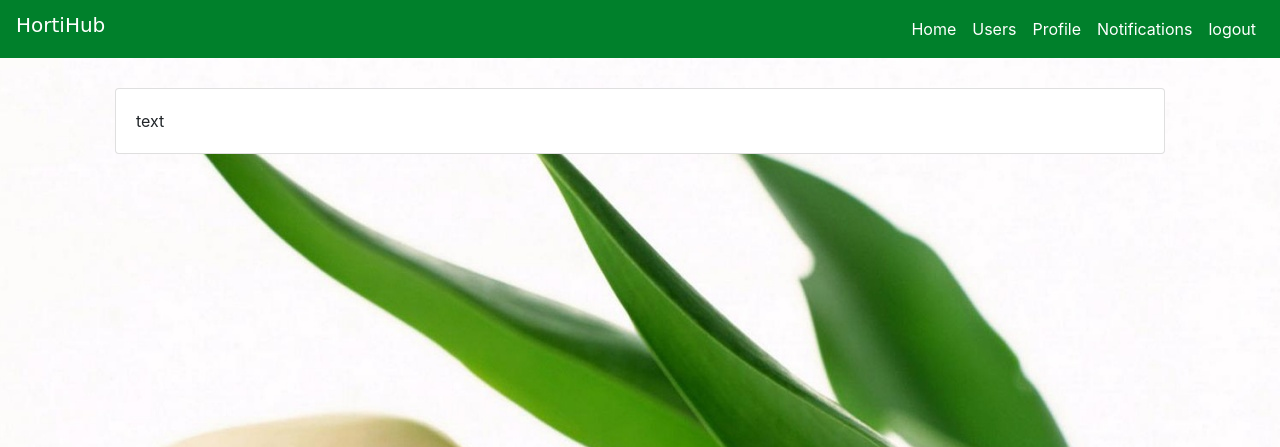
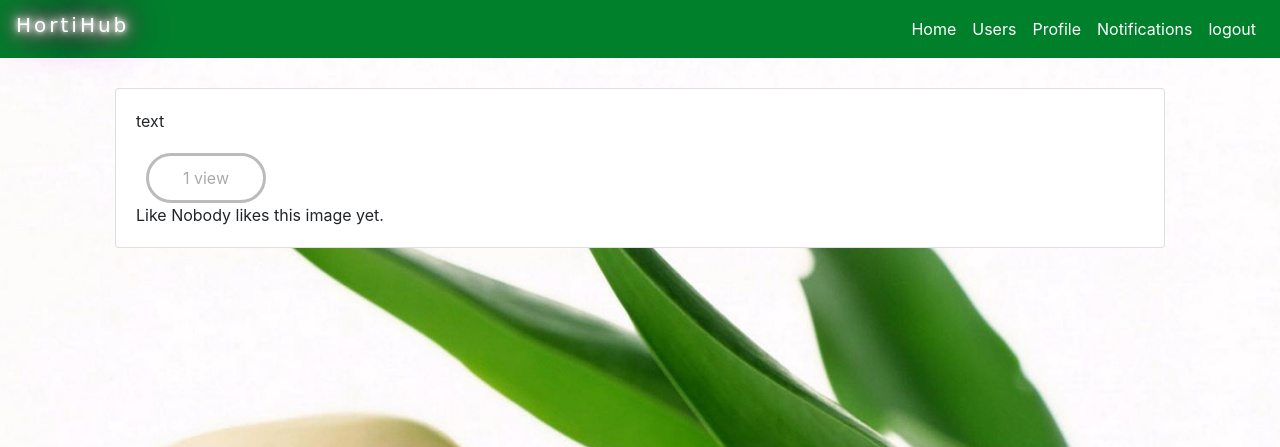
Before and after one commit to tvichii/hortihub, a Django app: template templates/feed/post_detail.html in a window 1280 px wide. Shown: the top 447 px of the page. Run offline with Django 3.2, Linux system fonts and the light colour scheme; a user stored in the database is signed in; data comes from the database, SQL or seed files in the repository; both versions use the stored data as it was after the commit; tables that the repository leaves empty hold one stand-in row (values such as "Sample post"); the template is opened without the code that fills it: values that come from a table or form of the project are taken from there, most other values are stand-ins (such as "Sample title", 1, 10 or a date in 2020); some libraries are stand-ins or nearby versions.

Commit message:
added views button

```diff
--- a/hortihub/settings.py
+++ b/hortihub/settings.py
@@ -170,3 +170,8 @@ AUTHENTICATION_BACKENDS = (
 
 SOCIAL_AUTH_GITHUB_KEY = '5a1923402861bda4eb93'
 SOCIAL_AUTH_GITHUB_SECRET = 'ce9ae60d506f24914b473cb05cbb12ef8803b41a'
+
+
+REDIS_HOST = 'localhost'
+REDIS_PORT = 6379
+REDIS_DB = 0
--- a/static/css/base.css
+++ b/static/css/base.css
@@ -10,6 +10,9 @@ html,body{
 /*base */
 .navbar-brand{
     font-family: 'Abril+Fatface', cursive, sans-serif;
+    text-shadow: 0 0 5px #fff, 0 0 10px #fff, 0 0 15px #fff, 0 0 20px #ff2d95, 0 0 30px #ff2d95, 0 0 40px #ff2d95, 0 0 50px #ff2d95, 0 0 75px #ff2d95;
+    /*opacity: 0.3;*/
+    letter-spacing: 3px;
 }
 .navbar-custom { /* Navbar color */
     background-color: #00802b;
@@ -34,7 +37,7 @@ html,body{
     overflow:auto;
     padding:10px;
 }
-#people-list .info { text-align:center; }
+/*#people-list .info { text-align:center; }*/
 img.user-detail {
     border-radius:50%;
     float:left;
@@ -95,3 +98,18 @@ width:400px;
 .scroll {
     overflow-y: auto;
 }*/
+
+.count {
+   /* width:40px;*/
+    width:120px;
+    color:#aaa;
+    border:3px solid #bbb;
+    border-radius:26px;
+    padding:10px 20px;
+    margin:20px 10px 0;
+    display: inline-block;
+}
+.image-info div {
+    padding:20px 0;
+    overflow:auto;
+}
--- a/templates/feed/post_detail.html
+++ b/templates/feed/post_detail.html
@@ -8,6 +8,25 @@
 		{% if post.image %}
 		<img src="{{  post.image.url }}"/>
 		{% endif %}
+		<span class="count text-center">
+	 	<span class="total">{{ total_views }}</span>
+	 		view{{ total_views|pluralize }}
+		</span>
+	<!--<a href="#" data-id="{{ image.id }}" data-action="{% if request.user in users_like %}un{% endif %}like"-->
+	<!--class="like button">-->
+	{% if request.user not in post.likes.all %}
+	Like
+	{% else %}
+	Unlike
+	{% endif %}
+	<!--</a>-->
+	{% for user in post.likes.all %}
+	<div>
+		<p>{{ user.first_name }}</p>
 	</div>
+	{% empty %}
+	Nobody likes this image yet.
+	{% endfor %}
+</div>
 </div>
 {% endblock %}
--- a/templates/hortihome/base.html
+++ b/templates/hortihome/base.html
@@ -12,16 +12,16 @@
 	<!--<script src="http://cdn.jsdelivr.net/jquery.cookie/1.4.1/jquery.cookie.min.js"></script>-->
 	<!--<script src="https://ajax.googleapis.com/ajax/libs/jquery/1.12.4/jquery.min.js"></script>-->
 	<link rel="stylesheet" href="https://stackpath.bootstrapcdn.com/bootstrap/4.1.1/css/bootstrap.min.css">
-	<link rel="stylesheet" type="text/css" href="{% static 'css/base.css' %}">
 	<link rel="stylesheet" href="https://use.fontawesome.com/releases/v5.0.13/css/all.css" integrity="sha384-DNOHZ68U8hZfKXOrtjWvjxusGo9WQnrNx2sqG0tfsghAvtVlRW3tvkXWZh58N9jp" crossorigin="anonymous">
 	<link href="https://fonts.googleapis.com/css?family=Abril+Fatface" rel="stylesheet">
+		<link rel="stylesheet" type="text/css" href="{% static 'css/base.css' %}">
 </head>
 
 <body>
 <div class="container-fluid">
 	<nav class="navbar navbar-expand-sm navbar-custom ">
 		<!-- Brand/logo -->
-		<a class="navbar-brand" href="{% url 'feed:userfeed' %}"><h5>HortiHub</h5></a>
+		<a class="navbar-brand custom" href="{% url 'feed:userfeed' %}"><h5>HortiHub</h5></a>
 		<!-- Links -->
 		{% if user.is_authenticated %}
 		<ul class="navbar-nav ml-auto">
```
Also changed, not shown: feed/views.py (+22 -0 lines), db.sqlite3, 1 other file.
